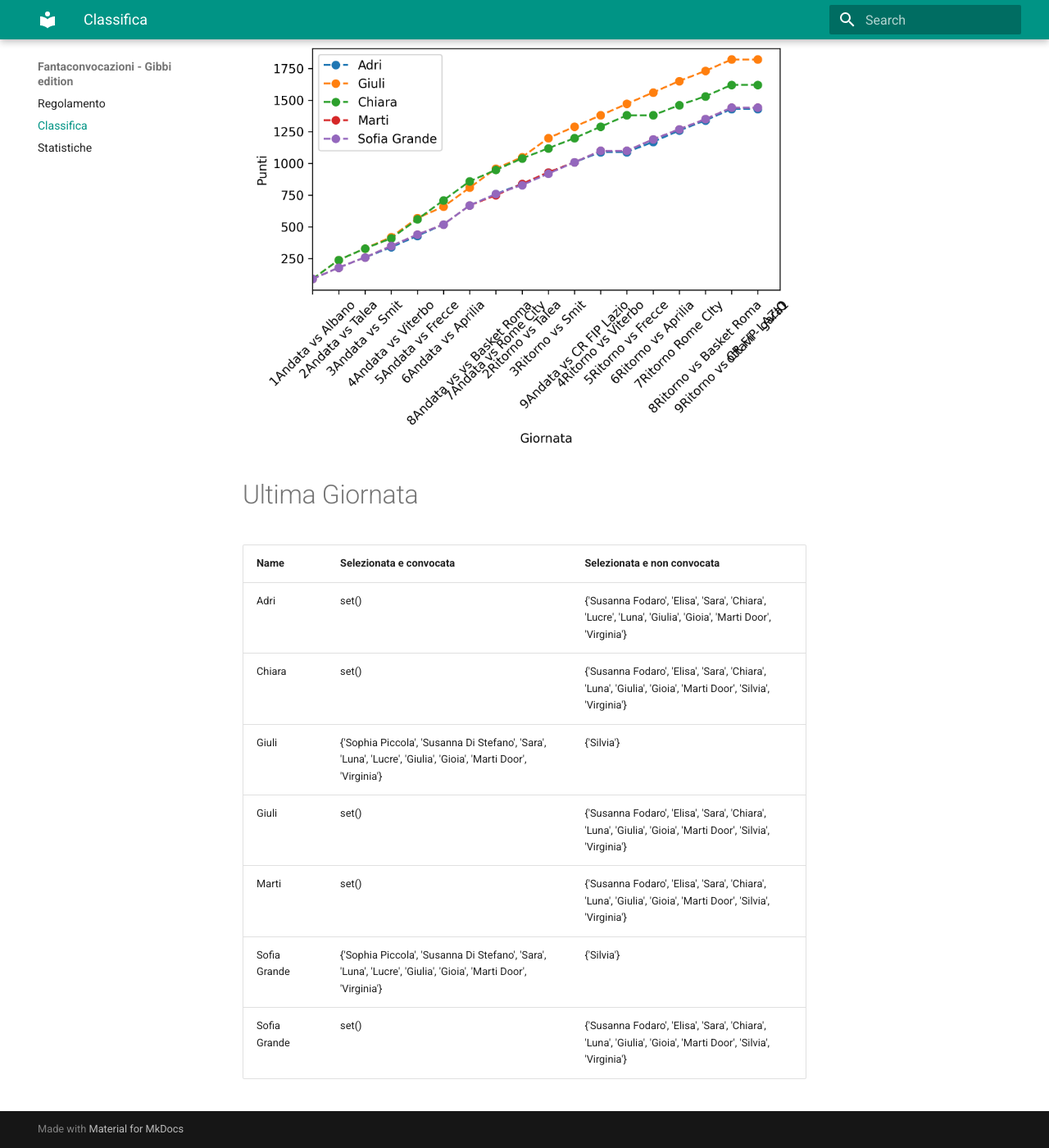
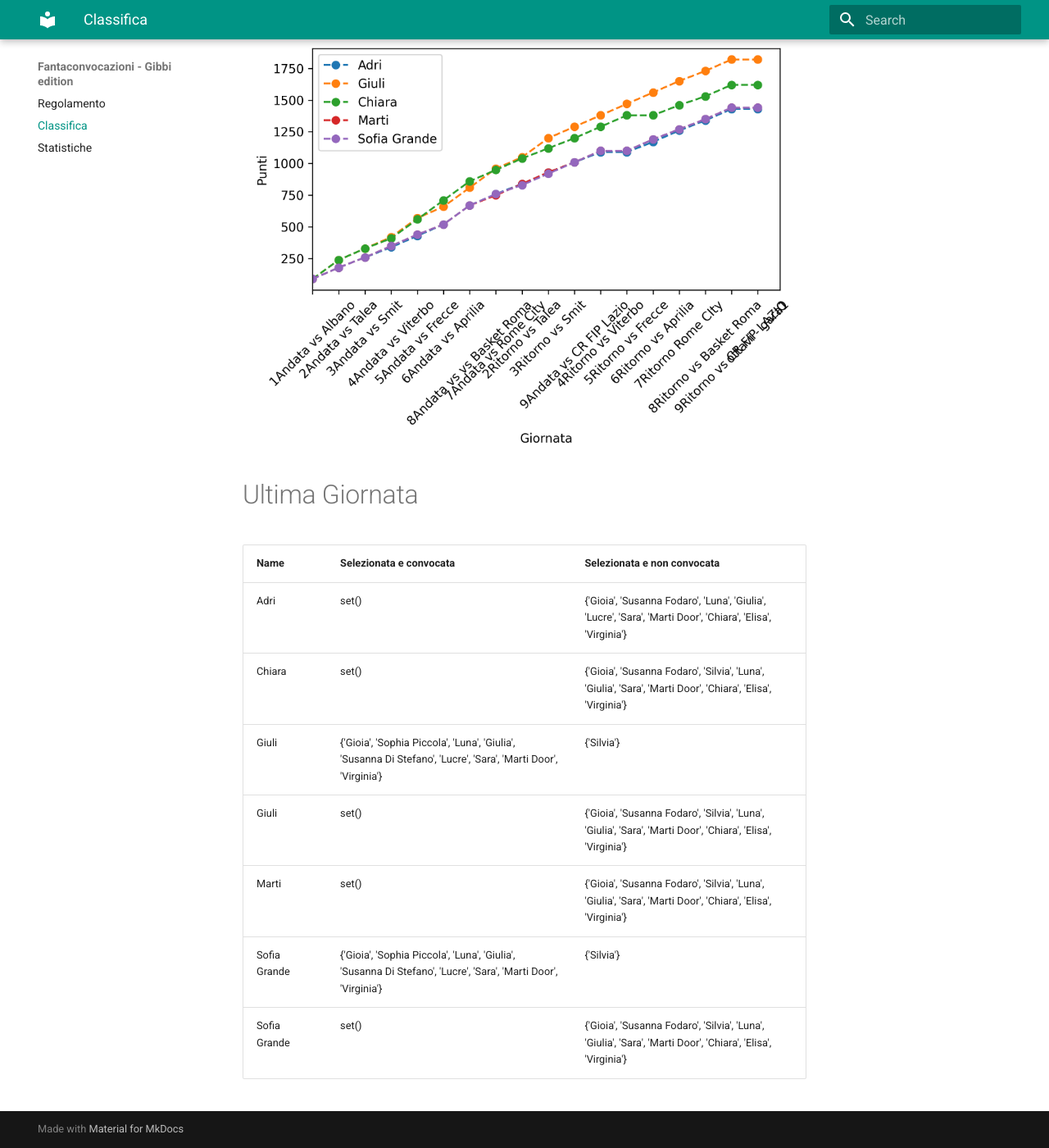
Before and after one commit to martinig94/fantagibbi, an MkDocs documentation site: the page built from docs/Classifica.md, in a window 1280 px wide and 1400 px high, scrolled down 565 px. Shown: the whole window at 82% size. Built offline with MkDocs 1.6.1 and Material for MkDocs 9.7.7, drawn with Linux system fonts in a browser that asks for light colours.

Commit message:
Auto-update from main.py

```diff
--- a/docs/Classifica.md
+++ b/docs/Classifica.md
@@ -18,11 +18,11 @@
 <!-- START_TABLE CORRECT -->
 | Name         | Selezionata e convocata                                                                                        | Selezionata e non convocata                                                                                  |
 |:-------------|:---------------------------------------------------------------------------------------------------------------|:-------------------------------------------------------------------------------------------------------------|
-| Adri         | set()                                                                                                          | {'Susanna Fodaro', 'Elisa', 'Sara', 'Chiara', 'Lucre', 'Luna', 'Giulia', 'Gioia', 'Marti Door', 'Virginia'}  |
-| Chiara       | set()                                                                                                          | {'Susanna Fodaro', 'Elisa', 'Sara', 'Chiara', 'Luna', 'Giulia', 'Gioia', 'Marti Door', 'Silvia', 'Virginia'} |
-| Giuli        | {'Sophia Piccola', 'Susanna Di Stefano', 'Sara', 'Luna', 'Lucre', 'Giulia', 'Gioia', 'Marti Door', 'Virginia'} | {'Silvia'}                                                                                                   |
-| Giuli        | set()                                                                                                          | {'Susanna Fodaro', 'Elisa', 'Sara', 'Chiara', 'Luna', 'Giulia', 'Gioia', 'Marti Door', 'Silvia', 'Virginia'} |
-| Marti        | set()                                                                                                          | {'Susanna Fodaro', 'Elisa', 'Sara', 'Chiara', 'Luna', 'Giulia', 'Gioia', 'Marti Door', 'Silvia', 'Virginia'} |
-| Sofia Grande | {'Sophia Piccola', 'Susanna Di Stefano', 'Sara', 'Luna', 'Lucre', 'Giulia', 'Gioia', 'Marti Door', 'Virginia'} | {'Silvia'}                                                                                                   |
-| Sofia Grande | set()                                                                                                          | {'Susanna Fodaro', 'Elisa', 'Sara', 'Chiara', 'Luna', 'Giulia', 'Gioia', 'Marti Door', 'Silvia', 'Virginia'} |
+| Adri         | set()                                                                                                          | {'Gioia', 'Susanna Fodaro', 'Luna', 'Giulia', 'Lucre', 'Sara', 'Marti Door', 'Chiara', 'Elisa', 'Virginia'}  |
+| Chiara       | set()                                                                                                          | {'Gioia', 'Susanna Fodaro', 'Silvia', 'Luna', 'Giulia', 'Sara', 'Marti Door', 'Chiara', 'Elisa', 'Virginia'} |
+| Giuli        | {'Gioia', 'Sophia Piccola', 'Luna', 'Giulia', 'Susanna Di Stefano', 'Lucre', 'Sara', 'Marti Door', 'Virginia'} | {'Silvia'}                                                                                                   |
+| Giuli        | set()                                                                                                          | {'Gioia', 'Susanna Fodaro', 'Silvia', 'Luna', 'Giulia', 'Sara', 'Marti Door', 'Chiara', 'Elisa', 'Virginia'} |
+| Marti        | set()                                                                                                          | {'Gioia', 'Susanna Fodaro', 'Silvia', 'Luna', 'Giulia', 'Sara', 'Marti Door', 'Chiara', 'Elisa', 'Virginia'} |
+| Sofia Grande | {'Gioia', 'Sophia Piccola', 'Luna', 'Giulia', 'Susanna Di Stefano', 'Lucre', 'Sara', 'Marti Door', 'Virginia'} | {'Silvia'}                                                                                                   |
+| Sofia Grande | set()                                                                                                          | {'Gioia', 'Susanna Fodaro', 'Silvia', 'Luna', 'Giulia', 'Sara', 'Marti Door', 'Chiara', 'Elisa', 'Virginia'} |
 <!-- END_TABLE CORRECT -->
```
